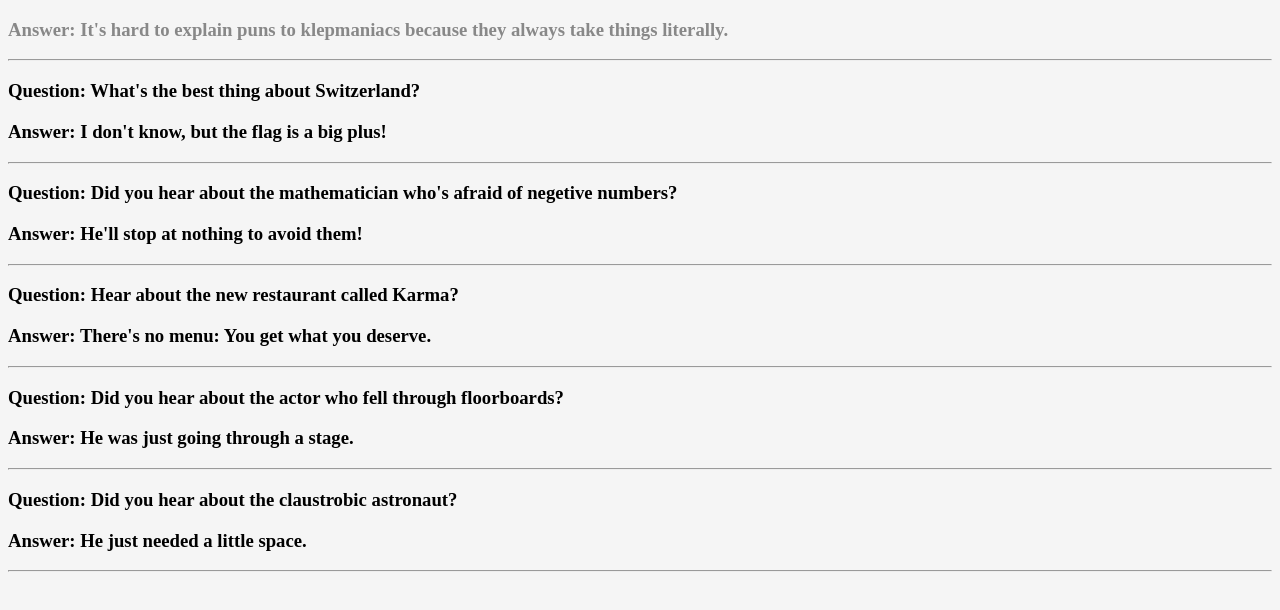
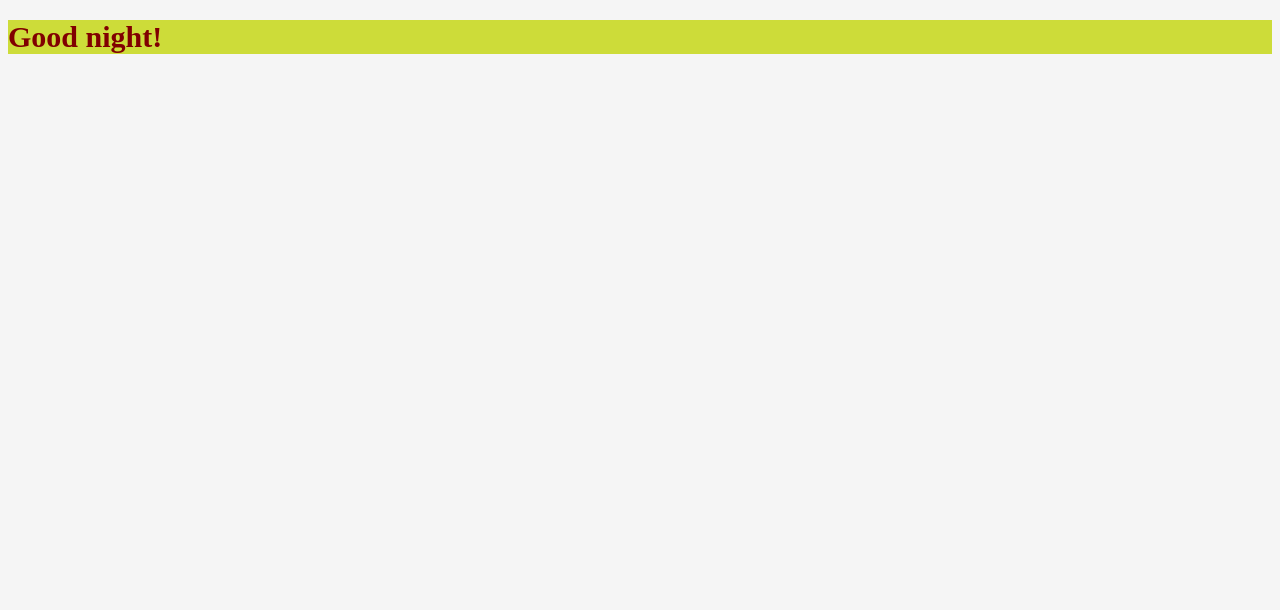
Before and after one commit to shomnathsomu/learn-reactJS, a React (Create React App) app: page / in a window 1280 px wide. Shown: the top 610 px of the page. Built offline with nearby package versions, Linux system fonts and the light colour scheme.

Commit message:
Updated with mapping components practice

```diff
--- a/src/index.js
+++ b/src/index.js
@@ -2,10 +2,10 @@ import React from 'react';
 import ReactDOM from 'react-dom';
 // import MyApp from './components/MyApp';
 
- import './index.css';
- import Joker from './Joker';
+import './index.css';
+// import Joker from './Joker';
 // import Contact from './Contact';
-// import App from './App';
+import App from './App';
 // import * as serviceWorker from './serviceWorker';
 
 // ReactDOM.render(<App />, document.getElementById('root'));
@@ -13,7 +13,7 @@ import ReactDOM from 'react-dom';
 // ReactDOM.render(<h1>Hello World, Man!! </h1>, document.getElementById('root'));
 
 ReactDOM.render(
-    <Joker />
+    <App />
     , document.getElementById('root'));
 
 // If you want your app to work offline and load faster, you can change
```
